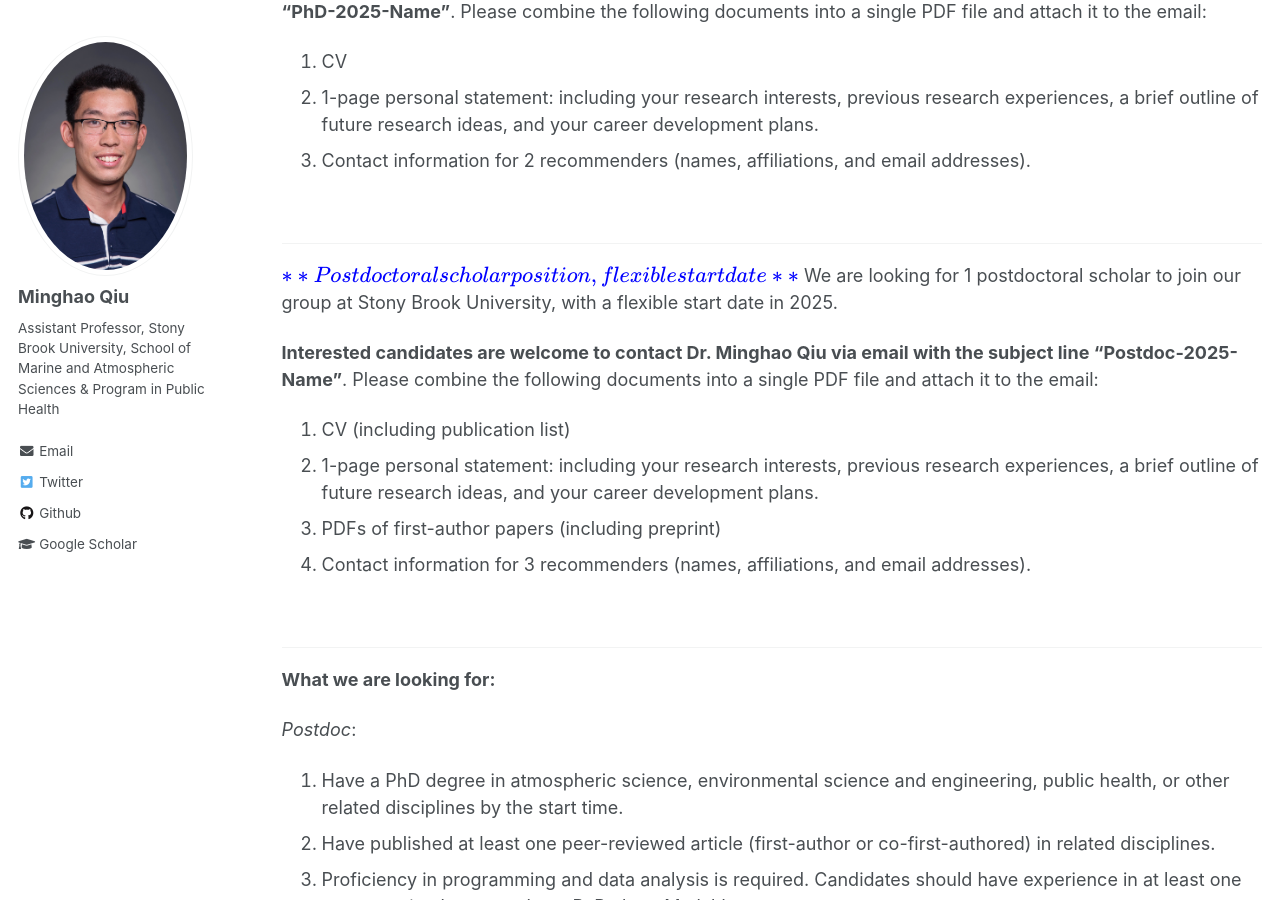
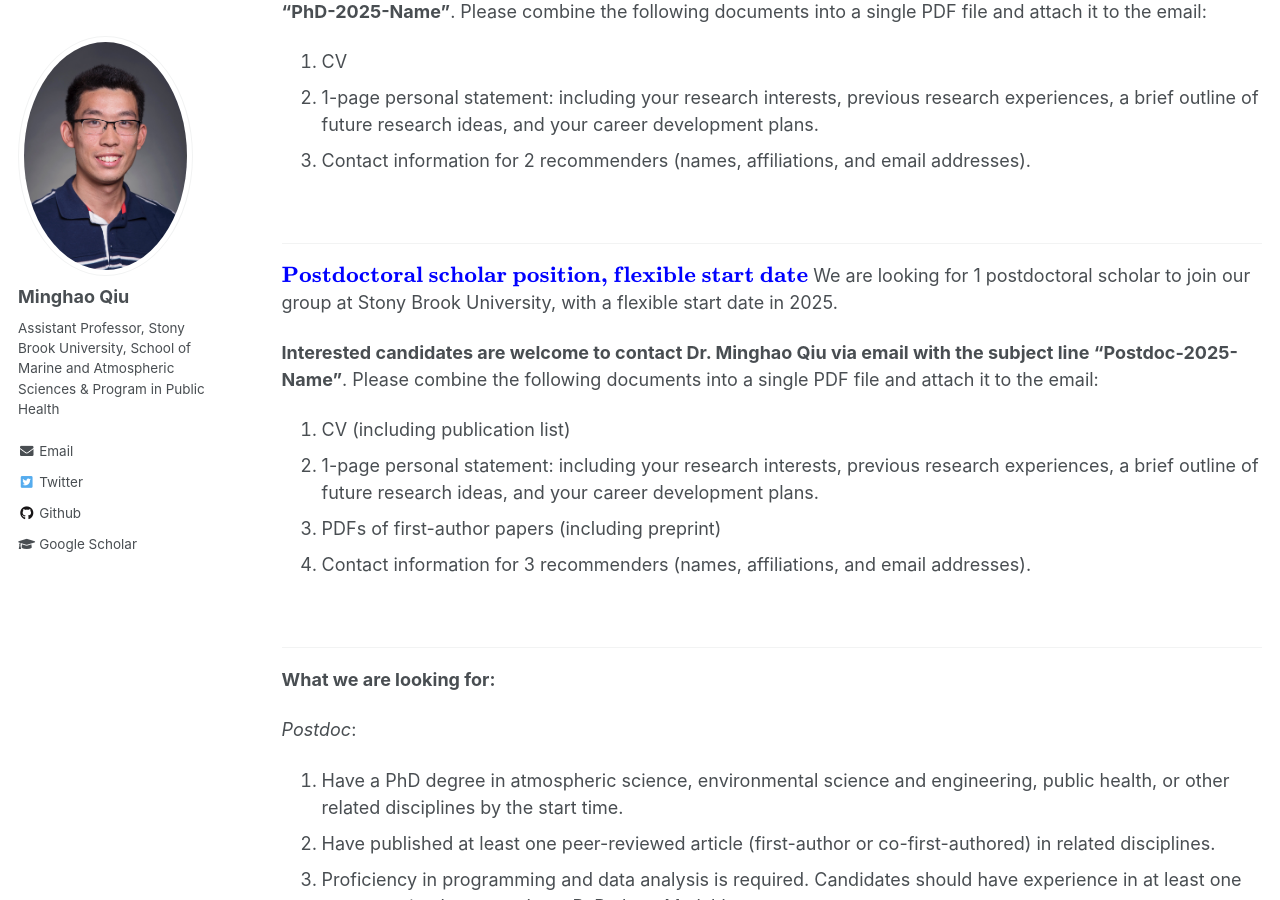
Before and after one commit to mhqiu/mhqiu.github.io, a Jekyll site: the page built from _pages/opportunity.md, in a window 1280 px wide and 900 px high, scrolled down 367 px. Built offline with Jekyll 4.4.1, drawn with Linux system fonts in a browser that asks for light colours; formulas are drawn with MathJax 3.

Commit message:
Update opportunity.md

```diff
--- a/_pages/opportunity.md
+++ b/_pages/opportunity.md
@@ -21,7 +21,7 @@ Candidates should apply through the [PhD program in Marine, Atmospheric, and Sus
 &nbsp;&nbsp;&nbsp;&nbsp;&nbsp;&nbsp;&nbsp;
 
 ----------------------------------------------------------
-$${\color{blue}{**Postdoctoral scholar position, flexible start date**}}$$
+$${\color{blue}{\textbf{Postdoctoral scholar position, flexible start date}}}$$
 We are looking for 1 postdoctoral scholar to join our group at Stony Brook University, with a flexible start date in 2025.
 
 **Interested candidates are welcome to contact Dr. Minghao Qiu via email with the subject line "Postdoc-2025-Name"**. Please combine the following documents into a single PDF file and attach it to the email:
```
